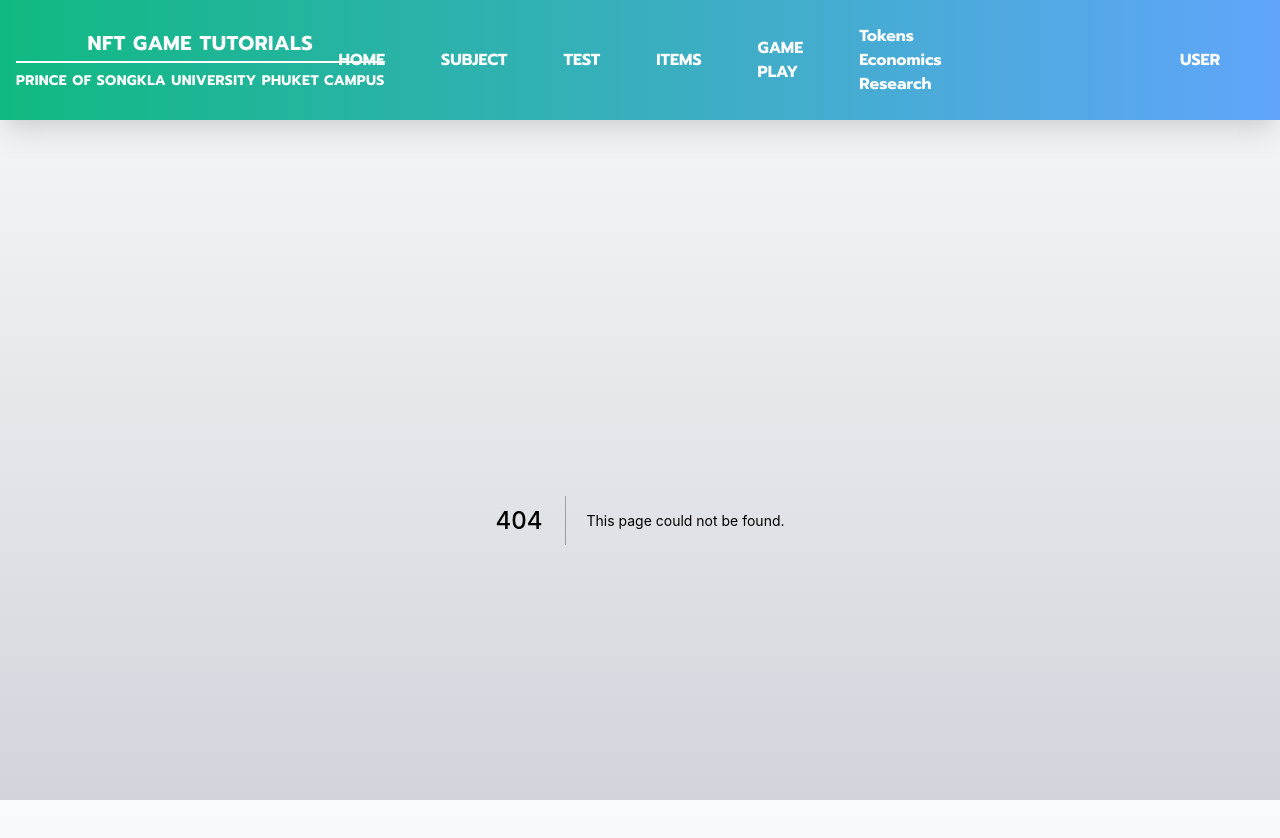
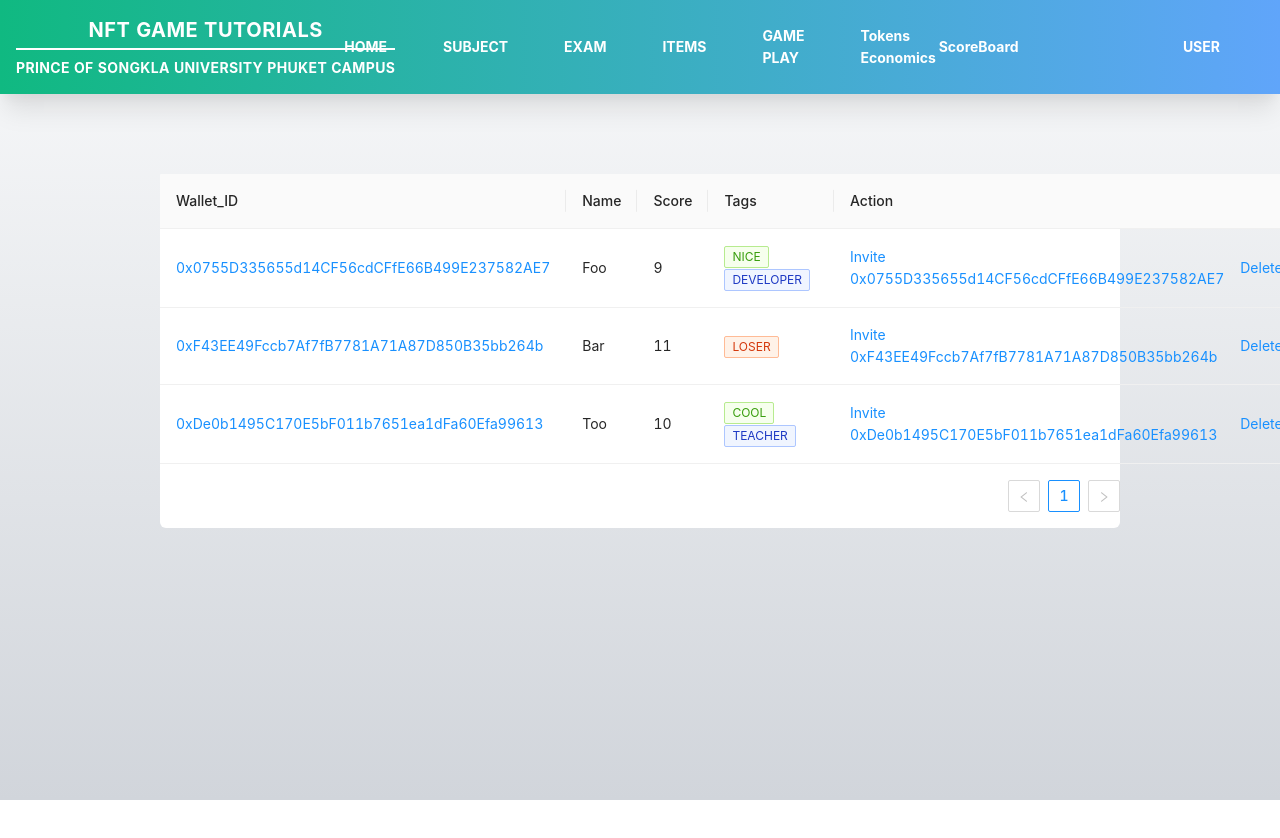
Before and after one commit to Mospito/nft-gametutorials-Demo, a Next.js app: page /score_board in a window 1280 px wide. Before the commit this address had no page. Shown: the top 838 px of the page. After the commit the page ends 800 px from the top, so only its background shows below. Built offline with nearby package versions, Linux system fonts and the light colour scheme; what @web3-react/core would draw is missing.

Commit message:
commit Admin exam page

```diff
--- a/components/navbar.js
+++ b/components/navbar.js
@@ -31,7 +31,7 @@ const Navbar = () => (
                 </Link>
                 <Link href='/testsubject'>
                     <a className='lg:inline-flex lg:w-auto w-full px-3 py-2 mr-8 rounded text-white font-bold items-center justify-center hover:bg-blue hover:text-white'>
-                        TEST
+                        EXAM
                     </a>
                 </Link>
                 <Link href='/items'>
@@ -47,9 +47,11 @@ const Navbar = () => (
 
                 <Link href='/tokens_economics'>
                     <a className='lg:inline-flex lg:w-auto w-full px-3 py-2 mr-8 rounded text-white font-bold items-center justify-center hover:bg-blue hover:text-white'>
-                    Tokens Economics Research
+                        Tokens Economics
                     </a>
                 </Link>
+
+
 
                 {/* <Link href='/#'>
                     <a className='lg:inline-flex lg:w-auto w-full px-3 py-2 mr-8 rounded text-white font-bold items-center justify-center hover:bg-blue hover:text-white'>
@@ -59,7 +61,15 @@ const Navbar = () => (
             </div>
         </div>
 
+
         <div className='hidden w-full lg:inline-flex lg:flex-grow lg:w-auto'>
+
+            <Link href='/score_board'>
+                <a className='lg:inline-flex lg:w-auto w-full ml-20 rounded text-white font-bold items-center justify-center hover:bg-blue hover:text-white'>
+                    ScoreBoard
+                </a>
+            </Link>
+
             <div className='lg:inline-flex lg:flex-row lg:ml-auto lg:w-auto w-full lg:items-center items-start flex flex-col lg:h-auto'>
                 <a className='lg:inline-flex lg:w-auto w-full px-3 py-2 mr-8 rounded text-white font-bold items-center justify-center hover:bg-blue hover:text-white'>
                     USER
@@ -70,6 +80,7 @@ const Navbar = () => (
             </div>
         </div>
 
+
     </nav>
 )
 
--- a/package.json
+++ b/package.json
@@ -11,6 +11,7 @@
   "dependencies": {
     "@web3-react/core": "^6.1.9",
     "@web3-react/injected-connector": "^6.0.7",
+    "antd": "^4.19.2",
     "autoprefixer": "^10.3.1",
     "axios": "^0.21.4",
     "cookie-parser": "^1.4.5",
@@ -21,8 +22,10 @@
     "react": "17.0.2",
     "react-dom": "17.0.2",
     "react-notification-alert": "0.0.13",
+    "styled-components": "^5.3.5",
     "tailwindcss": "^2.2.7",
-    "web3": "^1.5.3"
+    "web3": "^1.5.3",
+    "zustand": "^3.7.1"
   },
   "devDependencies": {
     "eslint": "7.32.0",
--- /dev/null
+++ b/pages/Admin/all_exam.js
@@ -0,0 +1,66 @@
+import Head from 'next/head'
+
+import ReactDOM from 'react-dom';
+// import Layout from '../components/layout'
+import React, { useState, useEffect } from 'react';
+import axios from 'axios'
+import 'antd/dist/antd.css';
+import styled from 'styled-components';
+import { Form, Input, Button, Radio } from 'antd';
+
+const URL = `http://178.128.90.50:4444/quizs`
+
+
+
+
+export default function AllExam() {
+
+
+
+
+    const [data, setData] = useState([])
+    const [question, setQuestion] = useState("")
+    const [choice1, setChoice1] = useState("")
+    const [choice2, setChoice2] = useState("")
+    const [choice3, setChoice3] = useState("")
+    const [choice4, setChoice4] = useState("")
+    const [ans, setAns] = useState("")
+
+
+    useEffect(() => {
+        get_quiz()
+    }, [])
+
+    const get_quiz = async () => {
+
+
+        let quizTMP = await axios.get(URL)
+        setData(quizTMP.data)
+        console.log(data);
+    }
+
+
+
+    const render = () => {
+
+       return (data.map((item,index) => (
+
+        <li key={index}>
+            {item.question}
+        </li>
+       )))
+    }
+
+
+    return (
+
+
+        <div className='flex flex-col items-center drop-shadow-2xl pt-5' >
+
+
+            {render()}
+        </div>
+
+
+    )
+}
--- /dev/null
+++ b/pages/Admin/exam_admin.js
@@ -0,0 +1,159 @@
+import Head from 'next/head'
+
+import ReactDOM from 'react-dom';
+// import Layout from '../components/layout'
+import React, { useState, useEffect } from 'react';
+import axios from 'axios'
+import 'antd/dist/antd.css';
+import styled from 'styled-components';
+import { Form, Input, Button, Radio } from 'antd';
+
+const URL = `http://178.128.90.50:4444/quizs`
+
+const formItemLayout = {
+    labelCol: { span: 4 },
+    wrapperCol: { span: 8 },
+};
+const formTailLayout = {
+    labelCol: { span: 4 },
+    wrapperCol: { span: 8, offset: 4 },
+};
+
+const style_input = 'bg-gray-50 border border-gray-300 text-gray-900 text-sm rounded-lg focus:ring-blue-500 focus:border-blue-500 block w-full p-2.5 dark:bg-gray-700 dark:border-gray-600 dark:placeholder-gray-400 dark:text-white dark:focus:ring-blue-500 dark:focus:border-blue-500'
+
+const style_label = 'block mb-2 text-sm font-medium text-gray-900 dark:text-gray-300'
+export default function ExamAdmin() {
+
+
+
+    const [form] = Form.useForm();
+    const [formLayout, setFormLayout] = useState('horizontal');
+    const [question, setQuestion] = useState("")
+    const [choice1, setChoice1] = useState("")
+    const [choice2, setChoice2] = useState("")
+    const [choice3, setChoice3] = useState("")
+    const [choice4, setChoice4] = useState("")
+    const [ans, setAns] = useState("")
+
+
+
+
+
+    const submit_data = async () => {
+
+
+        await axios.post(URL, {
+            question: question,
+            choice1: choice1,
+            choice2: choice2,
+            choice3: choice3,
+            choice4: choice4,
+            ans: ans,
+        })
+            .then(function (response) {
+                console.log(response);
+                alert("Successfully")
+            })
+            .catch(function (error) {
+                console.log(error);
+                alert("Error")
+            });
+
+
+
+        // console.log(question);
+        // console.log(choice1);
+    }
+
+
+
+    const StyledForm = styled(Form)`
+    .ant-form-item {
+        margin-bottom: 0px;
+        border-radius: 5px;
+        font-weight: bold;
+    }
+    `;
+
+
+
+
+
+    return (
+
+
+        <div class='flex flex-col items-center drop-shadow-2xl pt-5' >
+
+
+            <div class=' h-2/4 w-2/4 bg-babygreen rounded-lg pt-5 mb-6'>
+
+                <div class="mb-6  w-2/4">
+                    <form action='/Admin/exam_admin' method="post">
+                        <label for="Question" className={style_label}>Question</label>
+                        <input
+                            type="text"
+                            id="Question"
+                            name="Question"
+                            required
+                            className={style_input}
+                            onChange={(e) => setQuestion(e.target.value)}
+                        />
+                        <label for="Choice1" className={style_label} >Choice1</label>
+                        <input
+                            type="text"
+                            id="Choice1"
+                            name="Choice1"
+                            required
+                            className={style_input}
+                            onChange={(e) => setChoice1(e.target.value)}
+                        />
+                        <label for="Choice2" className={style_label}>Choice2 </label>
+                        <input
+                            type="text"
+                            id="Choice2"
+                            name="Choice2"
+                            required
+                            className={style_input}
+                            onChange={(e) => setChoice2(e.target.value)}
+                        />
+                        <label for="Choice3" className={style_label}>Choice3 </label>
+                        <input
+                            type="text"
+                            id="Choice3"
+                            name="Choice3"
+                            required
+                            className={style_input}
+                            onChange={(e) => setChoice3(e.target.value)}
+                        />
+                        <label for="Choice4" className={style_label}>Choice4 </label>
+                        <input
+                            type="text"
+                            id="Choice4"
+                            name="Choice4"
+                            required
+                            className={style_input}
+                            onChange={(e) => setChoice4(e.target.value)}
+                        />
+
+                        <label  className={style_label}>Answer </label>
+
+
+                        <select class="block appearance-none w-full bg-gray-200 border border-gray-200 text-gray-700 py-3 px-4 pr-8 rounded leading-tight focus:outline-none focus:bg-white focus:border-gray-500" id="grid-state"
+                                onChange={(e) => setAns(e.target.value)}
+                        >
+                            <option>{choice1}</option>
+                            <option>{choice2}</option>
+                            <option>{choice3}</option>
+                            <option>{choice4}</option>
+
+                        </select>
+
+                        <button type="submit" class="" onClick={submit_data}>Submit</button>
+                    </form>
+                </div>
+            </div>
+        </div>
+
+
+    )
+}
--- a/pages/connectwallet.js
+++ b/pages/connectwallet.js
@@ -6,6 +6,7 @@ import metamaskPhoto from '../photos/metamask.png'
 import { useRouter } from 'next/router'
 import { useState, useEffect } from 'react'
 import axios from "axios"
+import { user_useStore } from "./store/user/user_store"
 
 const URL = `http://178.128.90.50:4444/users`
 
@@ -16,12 +17,16 @@ export default function connectwallet() {
   // eslint-disable-next-line react-hooks/rules-of-hooks
   const { active, account, library, connector, activate, deactivate } = useWeb3React()
 
+
+
   async function connect() {
+
     try {
       await activate(injected)
 
+      alert("Connect Success!!");
 
-      alert("Connect Success!!");
+
 
 
     } catch (ex) {
@@ -31,6 +36,7 @@ export default function connectwallet() {
 
   async function disconnect() {
     try {
+
       deactivate()
 
       alert("Disconnect Success!!");
@@ -41,7 +47,9 @@ export default function connectwallet() {
 
   const PostAccout = async () => {
 
-    try{
+    try {
+
+
       await axios.post(URL,
         {
           wallet_id: account,
@@ -55,16 +63,33 @@ export default function connectwallet() {
 
       alert("Register Suscess")
     }
-    catch{
+    catch {
       alert("User Error")
     }
 
   }
 
 
+  function Counter() {
+    const { user_id, set_user_id } = user_useStore()
+
+    let tmp_id = account
+    // set_user_id(tmp_id)
+
+
+    return (
+      <div className="counter">
+        <span>{user_id}</span>
+
+      </div>
+    )
+  }
+
+
 
   return (
     <div className="flex flex-col items-center justify-center">
+
       <div className="flex flex-col justify-start bg-white rounded shadow-lg p-12 mt-12" >
         <Image src={metamaskPhoto} width="200%" height="200%" className=" " />
 
@@ -76,6 +101,7 @@ export default function connectwallet() {
         <button onClick={disconnect} className="bg-blue-600 hover:bg-blue-800 py-2 mb-4 text-lg font-bold text-black rounded-lg w-56 border-blue-500 border-opacity-100">Disconnect</button>
       </div>
       {active ? <span className="mt-16">Connected with <b>{account}</b></span> : <span className="mt-16">Not connected</span>}
+
     </div>
 
   )
--- a/pages/index.js
+++ b/pages/index.js
@@ -1,10 +1,12 @@
 import Head from 'next/head'
 import Layout from '../components/layout'
 import Link from 'next/link'
-
+import { user_useStore } from './store/user/user_store'
 
 
 export default function Home({ token }) {
+
+  const { user_id, set_user_id } = user_useStore()
 
   return (
     <Layout>
@@ -17,6 +19,7 @@ export default function Home({ token }) {
         <div className = 'flex flex-col -mt-28 font-bold tracking-widest uppercase text-5xl text-center p-8'>
           <a className = 'animate-pulse'>NFT game tutorials</a>
           <a className = 'animate-pulse mt-8'>Play & Learning</a>
+
         </div>
           <div className = 'flex justify-around md:w-96 text-lg mt-8'>
             <Link href = '/connectwallet'>
@@ -26,6 +29,8 @@ export default function Home({ token }) {
               <button className = 'w-36 h-14 font-semibold border-blue-600 rounded-lg bg-babyblue hover:bg-whiteblue shadow-lg'>Register</button>
             </Link> */}
           </div>
+
+
       </div>
 
 
--- /dev/null
+++ b/pages/score_board.js
@@ -0,0 +1,92 @@
+import { Table, Tag, Space } from 'antd';
+import React from 'react';
+import ReactDOM from 'react-dom';
+import 'antd/dist/antd.css';
+
+
+export default function score_board() {
+  const columns = [
+    {
+      title: 'Wallet_ID',
+      dataIndex: 'wallet_id',
+      key: 'wallet_id',
+      render: text => <a>{text}</a>,
+    },
+
+    {
+      title: 'Name',
+      dataIndex: 'name',
+      key: 'name',
+    },
+    {
+      title: 'Score',
+      dataIndex: 'score',
+      key: 'score',
+    },
+    {
+      title: 'Tags',
+      key: 'tags',
+      dataIndex: 'tags',
+      render: tags => (
+        <>
+          {tags.map(tag => {
+            let color = tag.length > 5 ? 'geekblue' : 'green';
+            if (tag === 'loser') {
+              color = 'volcano';
+            }
+            return (
+              <Tag color={color} key={tag}>
+                {tag.toUpperCase()}
+              </Tag>
+            );
+          })}
+        </>
+      ),
+    },
+    {
+      title: 'Action',
+      key: 'action',
+      render: (text, record) => (
+        <Space size="middle">
+          <a>Invite {record.wallet_id}</a>
+          <a>Delete</a>
+        </Space>
+      ),
+    },
+  ];
+
+  const data = [
+    {
+      key: '1',
+      wallet_id: '0x0755D335655d14CF56cdCFfE66B499E237582AE7',
+      score: 9,
+      name: 'Foo',
+      tags: ['nice', 'developer'],
+    },
+    {
+      key: '2',
+      wallet_id: '0xF43EE49Fccb7Af7fB7781A71A87D850B35bb264b',
+      score: 11,
+      name: 'Bar',
+      tags: ['loser'],
+    },
+    {
+      key: '3',
+      wallet_id: '0xDe0b1495C170E5bF011b7651ea1dFa60Efa99613',
+      score: 10,
+      name: 'Too',
+      tags: ['cool', 'teacher'],
+    },
+  ];
+
+
+  return (
+    <div className=' w-3/4 h-3/4 mt-20 ml-40 bg-white drop-shadow-xl rounded-md'>
+
+        <Table columns={columns} dataSource={data} />
+
+
+    </div>
+
+  )
+}
--- /dev/null
+++ b/pages/store/user/user_store.js
@@ -0,0 +1,10 @@
+import { data } from 'autoprefixer'
+import create from 'zustand'
+
+export const user_useStore = create((set,get) => ({
+    // count: 1,
+    // inc: () => set((state) => ({ count: state.count + 1 })),
+    user_id: "0xF43EE49Fccb7Af7fB7781A71A87D850B35bb264b",
+    set_user_id: (data) => set((state) => ({user_id: data }))
+    // set_user_id: (data) => set({user_id: data+1}),
+  }))
--- a/pages/test.js
+++ b/pages/test.js
@@ -5,6 +5,7 @@ import React, { useState, useEffect } from 'react';
 import axios from 'axios'
 
 const URL = `http://178.128.90.50:4444/quizs`
+const URL_USERS = `http://178.128.90.50:4444/users`
 
 export default function Test({ token }) {
 
```
Also changed, not shown: 2 other files (tests, documents, lock files or other folders). Lines whose indentation alone changed are shown as unchanged.
